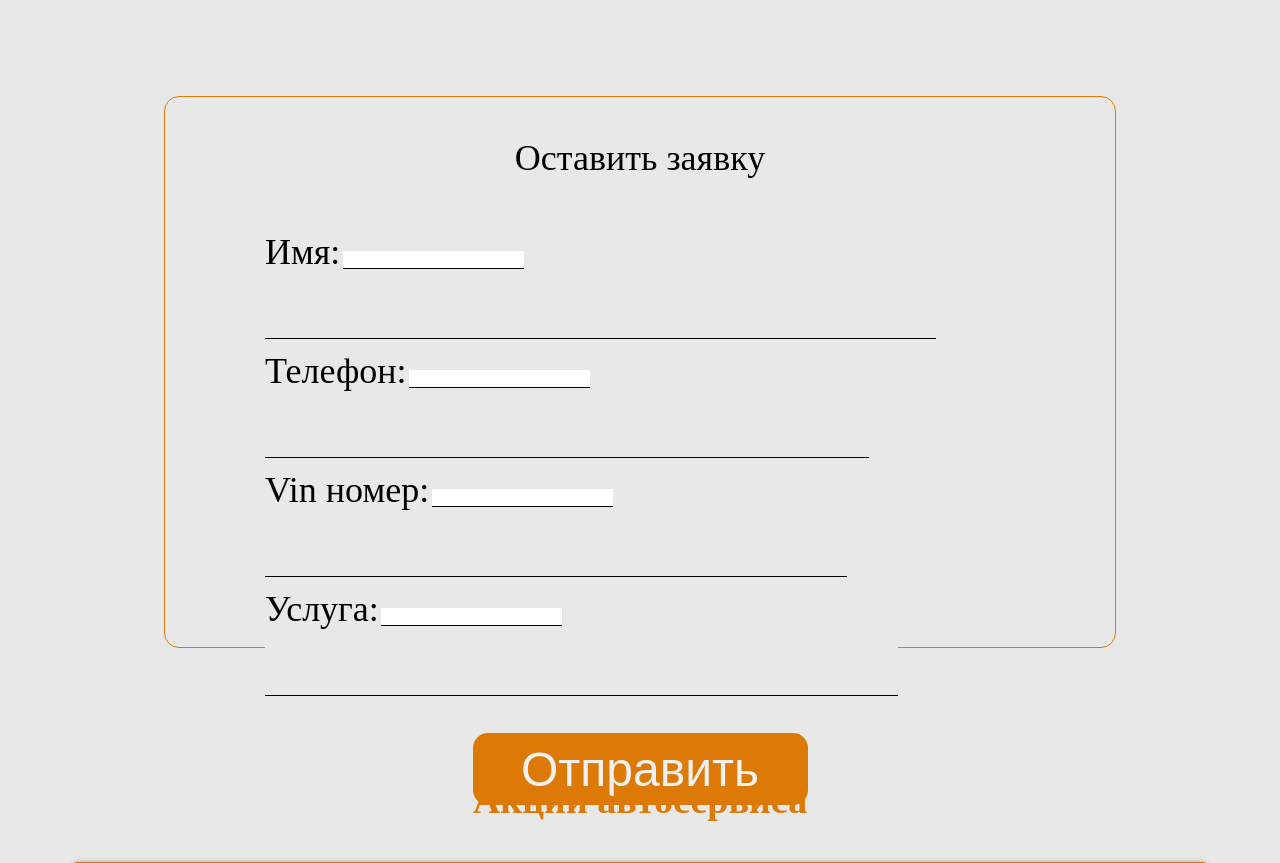
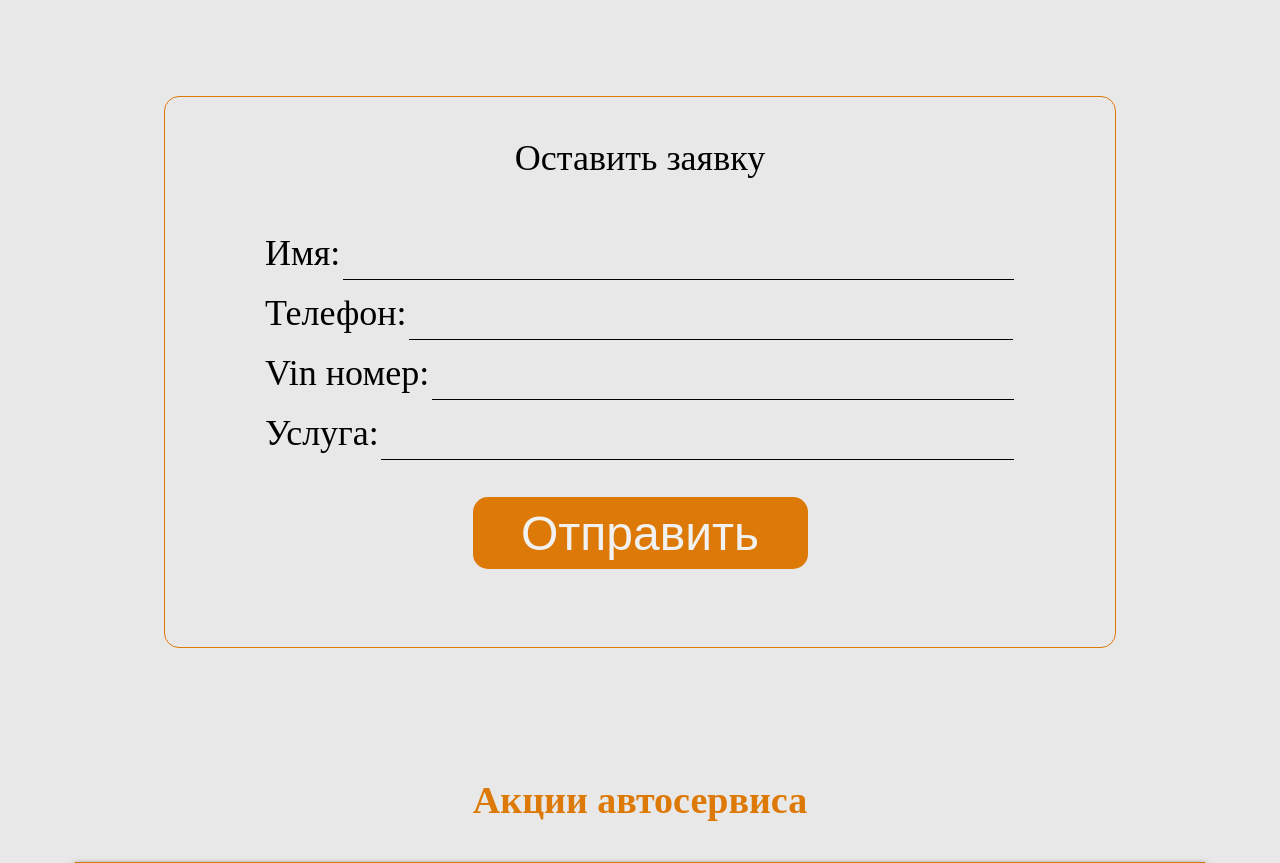
Before and after one commit to kolyaslow/STO_site, a Flask app: page / in a window 1280 px wide. Shown: the part 2657-3520 px from the top of the page. Run offline with Flask 3, Linux system fonts and the light colour scheme; grey boxes are pictures that could not be loaded.

Commit message:
формирование формы при помощи класса формы Flask

```diff
--- a/forms.py
+++ b/forms.py
@@ -4,7 +4,7 @@ from wtforms.validators import InputRequired
 
 
 class RequestForm(FlaskForm):
-    name = StringField('Name', validators=[InputRequired()])
-    phone_number = StringField('Phone', validators=[InputRequired()])
-    vin_number = StringField('VIN Number', validators=[InputRequired()])
-    service = StringField('Service', validators=[InputRequired()])
+    name = StringField('Name', validators=[InputRequired()], render_kw={'class_': 'inp_1'})
+    phone_number = StringField('Phone', validators=[InputRequired()], render_kw={'class_': 'inp_2'})
+    vin_number = StringField('VIN Number', validators=[InputRequired()], render_kw={'class_': 'inp_3'})
+    service = StringField('Service', validators=[InputRequired()], render_kw={'class_': 'inp_4'})
--- a/templates/index.html
+++ b/templates/index.html
@@ -253,16 +253,12 @@
           {% endfor %}
           <label for="">Имя:</label>
           {{form.name}}
-          <input class="inp_1" type="name" name="name"/> <br />
           <label for="">Телефон:</label>
           {{ form.phone_number}}
-          <input class="inp_2" type="name" name="phone_number"/><br />
           <label for="">Vin номер:</label>
           {{form.vin_number}}
-          <input class="inp_3" type="name" name="vin_number"/><br />
           <label for="">Услуга:</label>
           {{form.service}}
-          <input class="inp_4" type="name" name="service"/>
           <button>Отправить</button>
         </form>
       </div>
```
